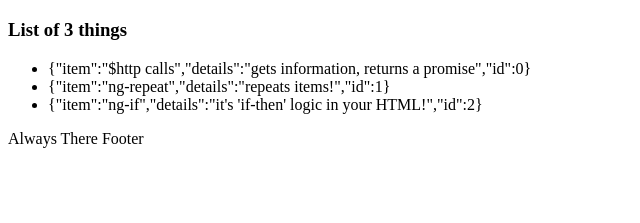
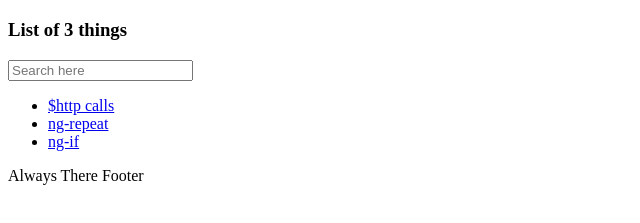
Before and after one commit to Jufebrown/angular-practice, a website: page index.html at #/list in a window 1280 px wide. Shown: the part 105-328 px from the top of the page, without its empty margins (0-640 px from the left). Drawn offline with nearby package versions, Linux system fonts and the light colour scheme; some packages are replaced by stand-ins of ours.

```diff
--- a/partials/list.html
+++ b/partials/list.html
@@ -1,5 +1,6 @@
 <h1>List Partial</h1>
 <h3 ng-if = "list.length > 1">List of {{list.length}} things</h3>
+<input type="text" ng-model="searchList" placeholder="Search here">
 <ul>
-  <li ng-repeat="listItem in list">{{listItem}}</li>
+  <li ng-repeat="listItem in list | filter: searchList"><a href="#/list/{{listItem.id}}">{{listItem.item}}</a></li>
 </ul>
```
